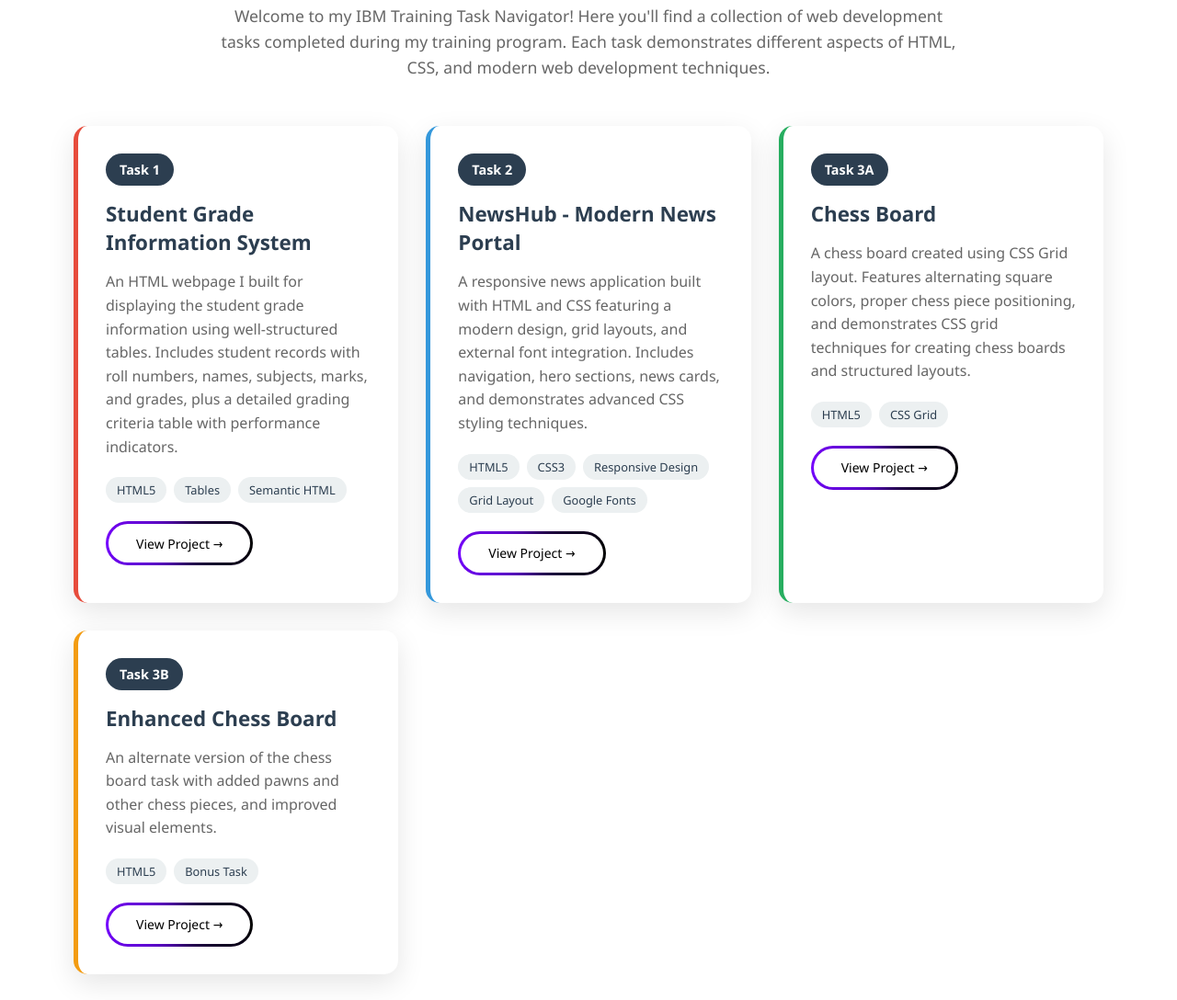
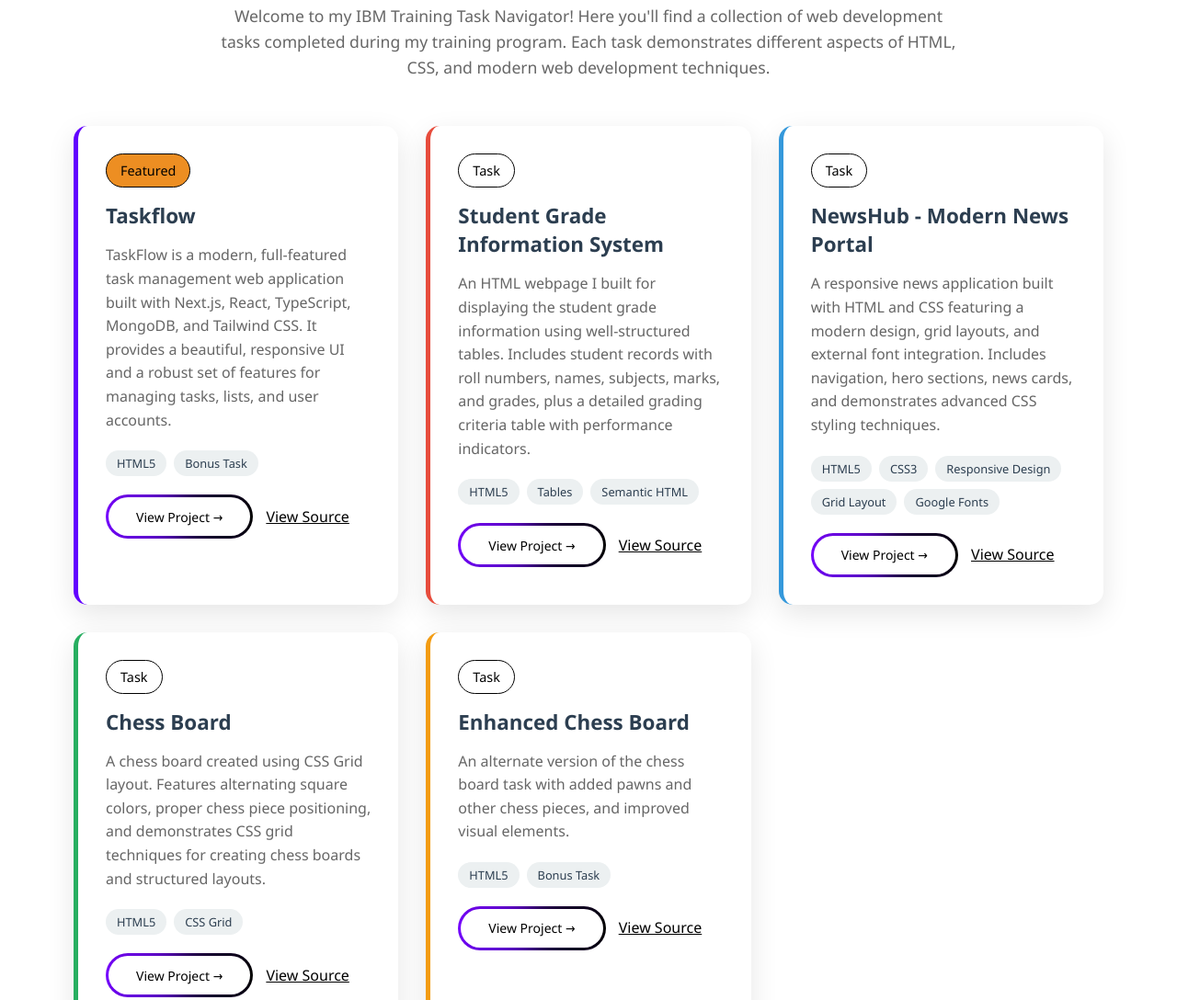
Before and after one commit to parthkhxndelwal/ibm-tasks, a plain HTML site: page vercel/index.html in a window 1280 px wide. Shown: the part 287-1375 px from the top of the page at 92% size. Drawn offline with Linux system fonts and the light colour scheme.

Commit message:
#Update - Taskflow

```diff
--- a/vercel/index.html
+++ b/vercel/index.html
@@ -1,5 +1,6 @@
 <!DOCTYPE html>
 <html lang="en">
+
 <head>
     <meta charset="UTF-8">
     <meta name="viewport" content="width=device-width, initial-scale=1.0">
@@ -103,16 +104,18 @@
         .task-card.task-3b {
             border-left-color: #f39c12;
         }
-
+        .task-card.task-todo {
+            border-left-color: #6200ff;
+        }
         .task-number {
             display: inline-block;
-            background: #2c3e50;
-            color: white;
+            background: #ffffff;
+            color: rgb(0, 0, 0);
             padding: 8px 15px;
             border-radius: 20px;
             font-size: 0.9em;
-            font-weight: bold;
             margin-bottom: 15px;
+            border: 1px solid #000000;
         }
 
         .task-title {
@@ -191,6 +194,7 @@
             from {
                 transform: rotate(0deg);
             }
+
             to {
                 transform: rotate(360deg);
             }
@@ -221,6 +225,7 @@
         }
     </style>
 </head>
+
 <body>
     <div class="container">
         <header class="header">
@@ -231,15 +236,38 @@
         <div class="content">
             <div class="intro">
                 <h2>Training Progress Overview</h2>
-                <p>Welcome to my IBM Training Task Navigator! Here you'll find a collection of web development tasks completed during my training program. Each task demonstrates different aspects of HTML, CSS, and modern web development techniques.</p>
+                <p>Welcome to my IBM Training Task Navigator! Here you'll find a collection of web development tasks
+                    completed during my training program. Each task demonstrates different aspects of HTML, CSS, and
+                    modern web development techniques.</p>
             </div>
 
             <div class="tasks-grid">
+                <div class="task-card task-todo">
+                    <div class="task-number" style="background-color: #ed8e22;">Featured</div>
+                    <h3 class="task-title">Taskflow</h3>
+                    <p class="task-description">
+                        TaskFlow is a modern, full-featured task management web application built with Next.js, React, TypeScript, MongoDB, and Tailwind CSS. It provides a beautiful, responsive UI and a robust set of features for managing tasks, lists, and user accounts.
+                    </p>
+                    <div class="task-tech">
+                        <span class="tech-tag">HTML5</span>
+                        <span class="tech-tag">Bonus Task</span>
+
+                    </div>
+                    <a href="https://taskflow.parth.engineer/" class="task-link">
+                        <span class="task-link-inner">View Project →</span>
+                    </a>
+                    <a href="https://github.com/parthkhxndelwal/Taskflow"
+                        style="margin: 0; padding: 0; color: black; text-decoration: underline; padding: 0 10px;">View
+                        Source</a>
+                </div>
+
                 <div class="task-card task-1">
-                    <div class="task-number">Task 1</div>
+                    <div class="task-number">Task</div>
                     <h3 class="task-title">Student Grade Information System</h3>
                     <p class="task-description">
-                        An HTML webpage I built for displaying the student grade information using well-structured tables. Includes student records with roll numbers, names, subjects, marks, and grades, plus a detailed grading criteria table with performance indicators.
+                        An HTML webpage I built for displaying the student grade information using well-structured
+                        tables. Includes student records with roll numbers, names, subjects, marks, and grades, plus a
+                        detailed grading criteria table with performance indicators.
                     </p>
                     <div class="task-tech">
                         <span class="tech-tag">HTML5</span>
@@ -249,13 +277,19 @@
                     <a href="/Task_1" class="task-link">
                         <span class="task-link-inner">View Project →</span>
                     </a>
+                    <a href="https://github.com/parthkhxndelwal/ibm-tasks/tree/main/Task_1/index.html"
+                        style="margin: 0; padding: 0; color: black; text-decoration: underline; padding: 0 10px;">View
+                        Source</a>
+
                 </div>
 
                 <div class="task-card task-2">
-                    <div class="task-number">Task 2</div>
+                    <div class="task-number">Task</div>
                     <h3 class="task-title">NewsHub - Modern News Portal</h3>
                     <p class="task-description">
-                        A responsive news application built with HTML and CSS featuring a modern design, grid layouts, and external font integration. Includes navigation, hero sections, news cards, and demonstrates advanced CSS styling techniques.
+                        A responsive news application built with HTML and CSS featuring a modern design, grid layouts,
+                        and external font integration. Includes navigation, hero sections, news cards, and demonstrates
+                        advanced CSS styling techniques.
                     </p>
                     <div class="task-tech">
                         <span class="tech-tag">HTML5</span>
@@ -267,13 +301,18 @@
                     <a href="/Task_2" class="task-link">
                         <span class="task-link-inner">View Project →</span>
                     </a>
+                    <a href="https://github.com/parthkhxndelwal/ibm-tasks/tree/main/Task_2"
+                        style="margin: 0; padding: 0; color: black; text-decoration: underline; padding: 0 10px;">View
+                        Source</a>
                 </div>
 
                 <div class="task-card task-3a">
-                    <div class="task-number">Task 3A</div>
+                    <div class="task-number">Task</div>
                     <h3 class="task-title">Chess Board</h3>
                     <p class="task-description">
-                        A chess board created using CSS Grid layout. Features alternating square colors, proper chess piece positioning, and demonstrates CSS grid techniques for creating chess boards and structured layouts.
+                        A chess board created using CSS Grid layout. Features alternating square colors, proper chess
+                        piece positioning, and demonstrates CSS grid techniques for creating chess boards and structured
+                        layouts.
                     </p>
                     <div class="task-tech">
                         <span class="tech-tag">HTML5</span>
@@ -282,13 +321,18 @@
                     <a href="/Task_3a" class="task-link">
                         <span class="task-link-inner">View Project →</span>
                     </a>
+                    <a href="https://github.com/parthkhxndelwal/ibm-tasks/tree/main/Task_3a/index.html"
+                        style="margin: 0; padding: 0; color: black; text-decoration: underline; padding: 0 10px;">View
+                        Source</a>
+
                 </div>
 
                 <div class="task-card task-3b">
-                    <div class="task-number">Task 3B</div>
+                    <div class="task-number">Task</div>
                     <h3 class="task-title">Enhanced Chess Board</h3>
                     <p class="task-description">
-                        An alternate version of the chess board task with added pawns and other chess pieces, and improved visual elements.
+                        An alternate version of the chess board task with added pawns and other chess pieces, and
+                        improved visual elements.
                     </p>
                     <div class="task-tech">
                         <span class="tech-tag">HTML5</span>
@@ -298,8 +342,11 @@
                     <a href="/Task_3b" class="task-link">
                         <span class="task-link-inner">View Project →</span>
                     </a>
+                    <a href="https://github.com/parthkhxndelwal/ibm-tasks/tree/main/Task_3b/index.html"
+                        style="margin: 0; padding: 0; color: black; text-decoration: underline; padding: 0 10px;">View
+                        Source</a>
                 </div>
-            </div>
+                </div>
         </div>
 
         <footer class="footer">
@@ -307,4 +354,5 @@
         </footer>
     </div>
 </body>
+
 </html>
```
